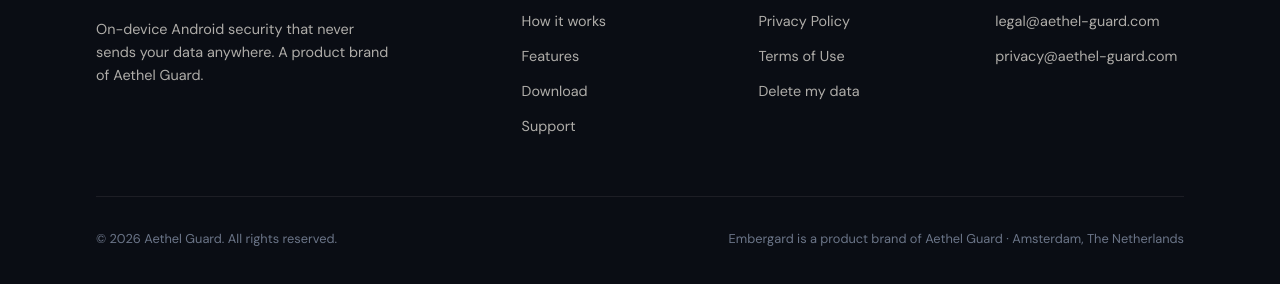
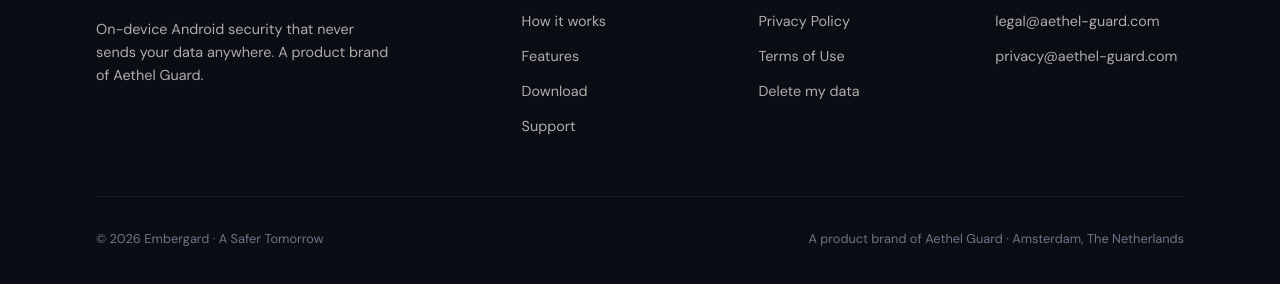
Before and after one commit to Aethel-Guard/embergard.app, a plain HTML site: page index.html in a window 1280 px wide. Shown: the part 6176-6460 px from the top of the page. Drawn offline with Linux system fonts and the light colour scheme.

Commit message:
Restore Embergard copyright in footer
- Keep Aethel Guard as product brand owner on second line

```diff
--- a/index.html
+++ b/index.html
@@ -696,8 +696,8 @@
     </div>
   </div>
   <div class="footer-bottom">
-    <p>© 2026 Aethel Guard. All rights reserved.</p>
-    <p>Embergard is a product brand of Aethel Guard · Amsterdam, The Netherlands</p>
+    <p>© 2026 Embergard · A Safer Tomorrow</p>
+    <p>A product brand of Aethel Guard · Amsterdam, The Netherlands</p>
   </div>
 </footer>
 
```
